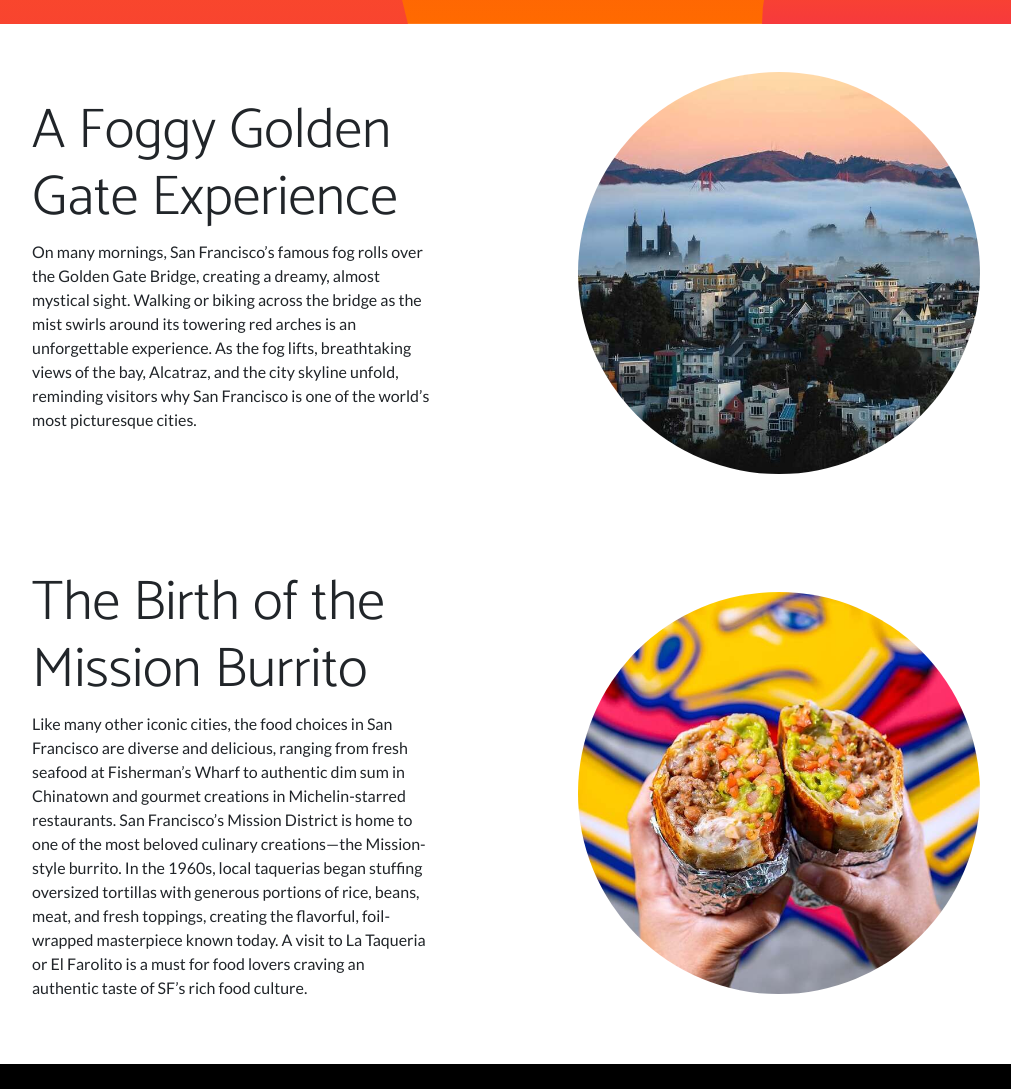
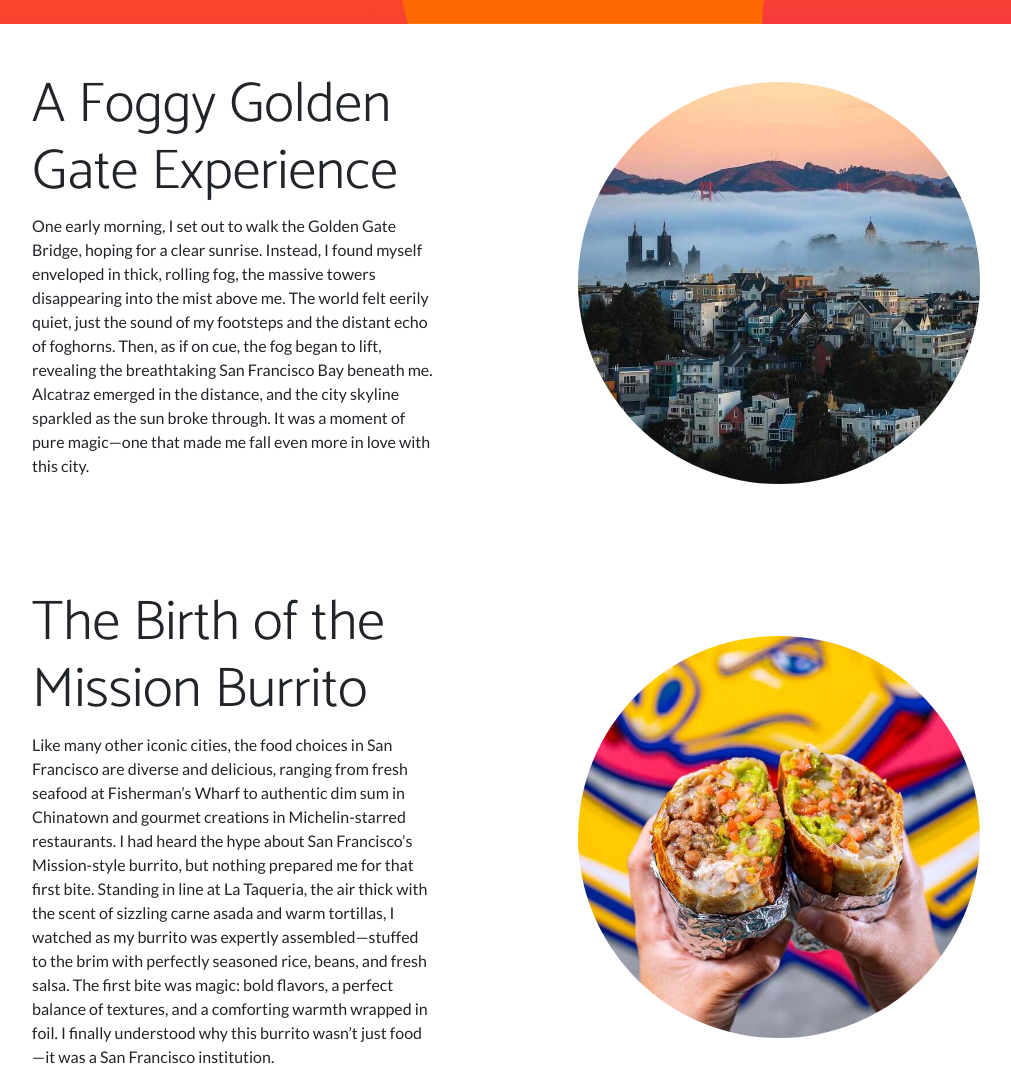
Before and after one commit to JeffTam79/lab6, a plain HTML site: page index.html in a window 1280 px wide. Shown: the part 970-2059 px from the top of the page, without its empty margins (134-1145 px from the left). Drawn offline with nearby package versions, Linux system fonts and the light colour scheme; files whose address does not match are found by name.

```diff
--- a/index.html
+++ b/index.html
@@ -5,7 +5,7 @@
     <meta charset="utf-8" />
     <meta name="viewport" content="width=device-width, initial-scale=1, shrink-to-fit=no" />
     <title>San Francisco: The Golden Gate to Adventure</title>
-    <meta name="description" content="Discover San Francisco, the vibrant City by the Bay! Explore iconic landmarks like the Golden Gate Bridge, Alcatraz, and Fisherman’s Wharf. Find the best restaurants, attractions, and travel tips for an unforgettable visit to SF." />
+    <meta name="description" content="Journey through the Golden Gate City" />
     <link rel="icon" type="image/x-icon" href="assets/bear_pngrepo_com_tTz_icon.ico" />
     <!-- Font Awesome icons (free version)-->
     <script src="https://use.fontawesome.com/releases/v5.15.3/js/all.js" crossorigin="anonymous"></script>
@@ -60,7 +60,7 @@
                 <div class="col-lg-6 order-lg-1">
                     <div class="p-5">
                         <h2 class="display-4">A Foggy Golden Gate Experience</h2>
-                        <p>On many mornings, San Francisco’s famous fog rolls over the Golden Gate Bridge, creating a dreamy, almost mystical sight. Walking or biking across the bridge as the mist swirls around its towering red arches is an unforgettable experience. As the fog lifts, breathtaking views of the bay, Alcatraz, and the city skyline unfold, reminding visitors why San Francisco is one of the world’s most picturesque cities.</p>
+                        <p>One early morning, I set out to walk the Golden Gate Bridge, hoping for a clear sunrise. Instead, I found myself enveloped in thick, rolling fog, the massive towers disappearing into the mist above me. The world felt eerily quiet, just the sound of my footsteps and the distant echo of foghorns. Then, as if on cue, the fog began to lift, revealing the breathtaking San Francisco Bay beneath me. Alcatraz emerged in the distance, and the city skyline sparkled as the sun broke through. It was a moment of pure magic—one that made me fall even more in love with this city.</p>
                     </div>
                 </div>
             </div>
@@ -78,7 +78,7 @@
                 <div class="col-lg-6 order-lg-1">
                     <div class="p-5">
                         <h2 class="display-4">The Birth of the Mission Burrito</h2>
-                        <p>Like many other iconic cities, the food choices in San Francisco are diverse and delicious, ranging from fresh seafood at Fisherman’s Wharf to authentic dim sum in Chinatown and gourmet creations in Michelin-starred restaurants. San Francisco’s Mission District is home to one of the most beloved culinary creations—the Mission-style burrito. In the 1960s, local taquerias began stuffing oversized tortillas with generous portions of rice, beans, meat, and fresh toppings, creating the flavorful, foil-wrapped masterpiece known today. A visit to La Taqueria or El Farolito is a must for food lovers craving an authentic taste of SF’s rich food culture.</p>
+                        <p>Like many other iconic cities, the food choices in San Francisco are diverse and delicious, ranging from fresh seafood at Fisherman’s Wharf to authentic dim sum in Chinatown and gourmet creations in Michelin-starred restaurants. I had heard the hype about San Francisco’s Mission-style burrito, but nothing prepared me for that first bite. Standing in line at La Taqueria, the air thick with the scent of sizzling carne asada and warm tortillas, I watched as my burrito was expertly assembled—stuffed to the brim with perfectly seasoned rice, beans, and fresh salsa. The first bite was magic: bold flavors, a perfect balance of textures, and a comforting warmth wrapped in foil. I finally understood why this burrito wasn’t just food—it was a San Francisco institution.</p>
                     </div>
                 </div>
             </div>
```
Also changed, not shown: assets/MissionBurrito_senorsisig-700x700.jpg (renamed from images/MissionBurrito_senorsisig-700x700.jpg), assets/MissionBurrito_senorsisig.jpg (renamed from images/MissionBurrito_senorsisig.jpg), assets/foggymorning_jmisterjayphotography-700x700.jpg (renamed from images/foggymorning_jmisterjayphotography-700x700.jpg), assets/foggymorning_jmisterjayphotography.jpg (renamed from images/foggymorning_jmisterjayphotography.jpg), assets/ml_ Simon Christen_bruma_03_1080.jpg (renamed from images/ml_ Simon Christen_bruma_03_1080.jpg), assets/san_francisco_fog_1270_561_s_c1_c_c.webp (renamed from images/san_francisco_fog_1270_561_s_c1_c_c.webp).
